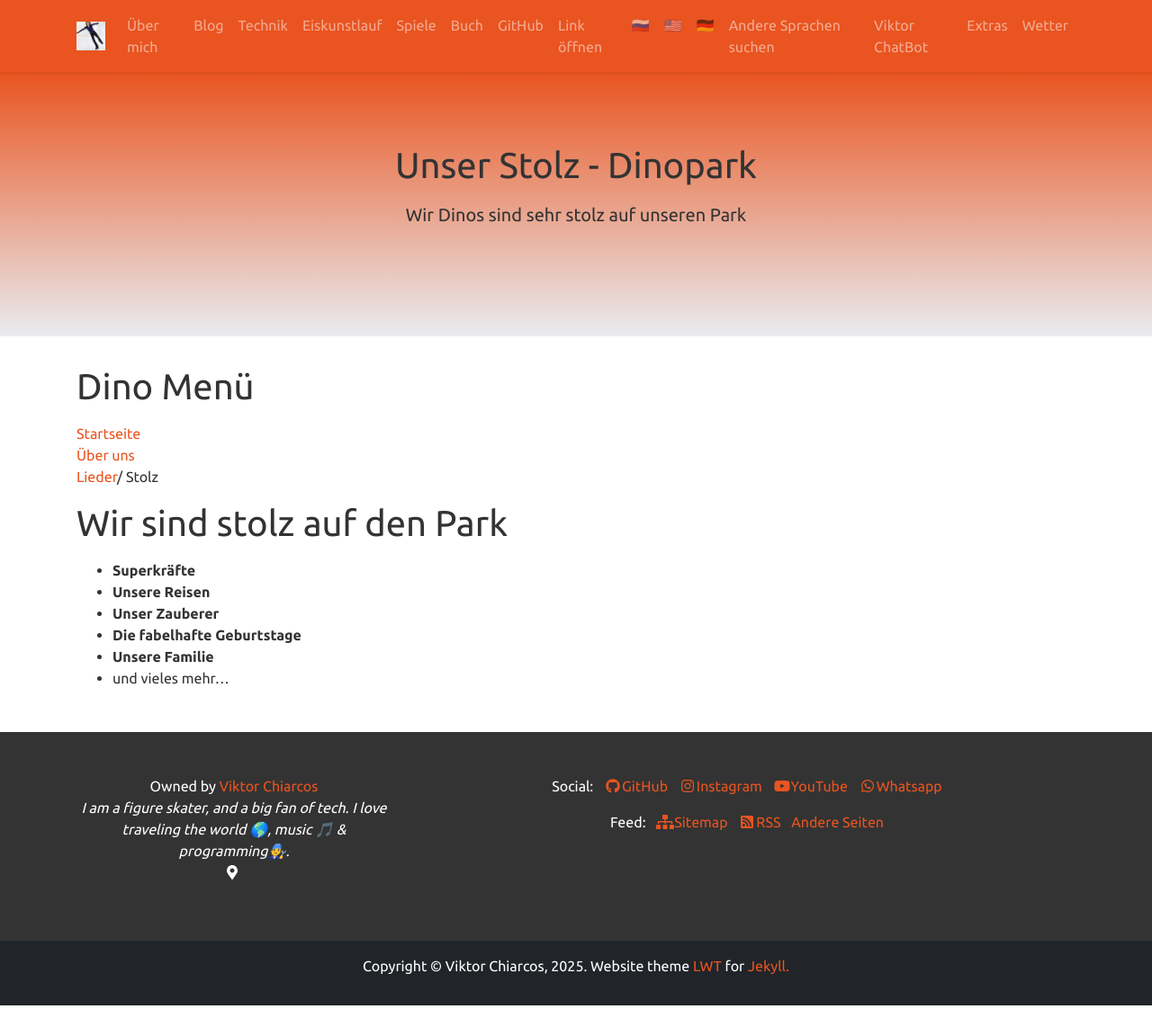
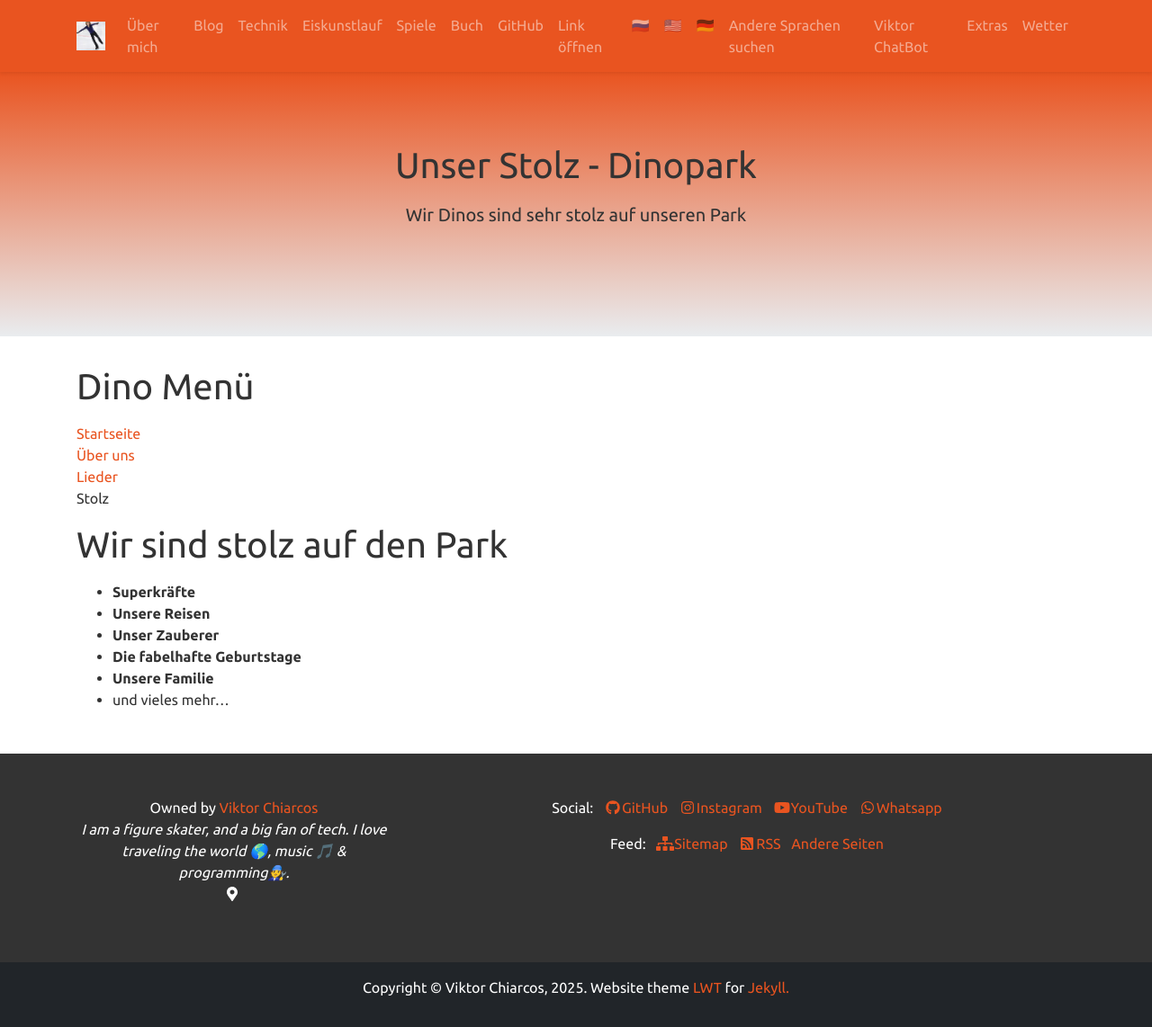
Before and after one commit to viktor-chiarcos/viktor-chiarcos.github.io, a Jekyll site: the page built from _pages/dino-park/stolz.md, in a window 1280 px wide. Shown: the whole page at 90% size. Built offline with Jekyll 4.4.1, drawn with Linux system fonts in a browser that asks for light colours; before the commit the page ends 1118 px from its top, so only the background shows below that.

```diff
--- a/_pages/dino-park/stolz.md
+++ b/_pages/dino-park/stolz.md
@@ -14,7 +14,7 @@ action: true
 
 [Startseite](/dino-park)\
 [Über uns](/dino-park/welcome)\
-[Lieder](/dino-park/songs/)/
+[Lieder](/dino-park/songs/)\
 Stolz
 
 # Wir sind stolz auf den Park
```
